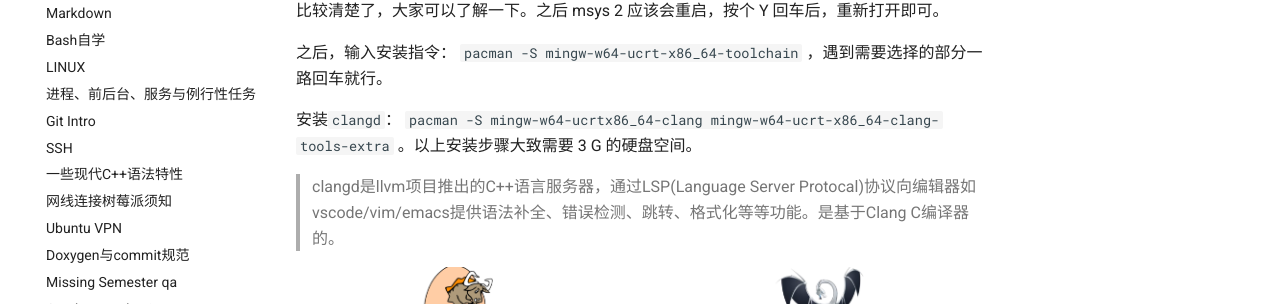
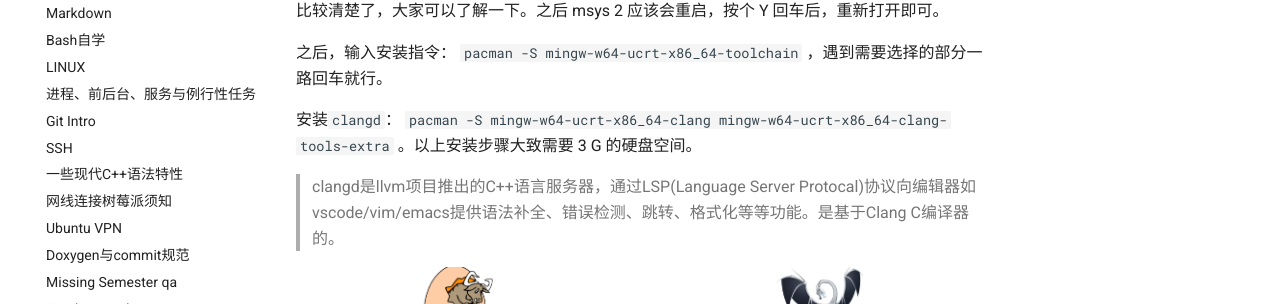
Before and after one commit to XJRCAdmin/XJTURCDocs, an MkDocs documentation site: the page built from docs/blog/vision/windows-cpp/index.md, in a window 1280 px wide and 900 px high, scrolled down 4351 px. Shown: the part 149-453 px from the top of the window. Built offline with MkDocs 1.6.1 and Material for MkDocs 9.7.7, drawn with Linux system fonts in a browser that asks for light colours; comment, search, counter and statistics services are not loaded.

Commit message:
modify:ca.crt

```diff
--- a/docs/blog/vision/windows-cpp/index.md
+++ b/docs/blog/vision/windows-cpp/index.md
@@ -56,7 +56,7 @@ msys 2 本质上是编译工具链的管理工具，我们还需要使用它来
 
 之后，输入安装指令： `pacman -S mingw-w64-ucrt-x86_64-toolchain` ，遇到需要选择的部分一路回车就行。
 
-安装`clangd`： `pacman -S mingw-w64-ucrtx86_64-clang mingw-w64-ucrt-x86_64-clang-tools-extra` 。以上安装步骤大致需要 3 G 的硬盘空间。
+安装`clangd`： `pacman -S mingw-w64-ucrt-x86_64-clang mingw-w64-ucrt-x86_64-clang-tools-extra` 。以上安装步骤大致需要 3 G 的硬盘空间。
 
 > clangd是llvm项目推出的C++语言服务器，通过LSP(Language Server Protocal)协议向编辑器如vscode/vim/emacs提供语法补全、错误检测、跳转、格式化等等功能。是基于Clang C编译器的。
 
```
Also changed, not shown: docs/blog/vision/install-ca-crt/index.md (+1 -1 lines).
